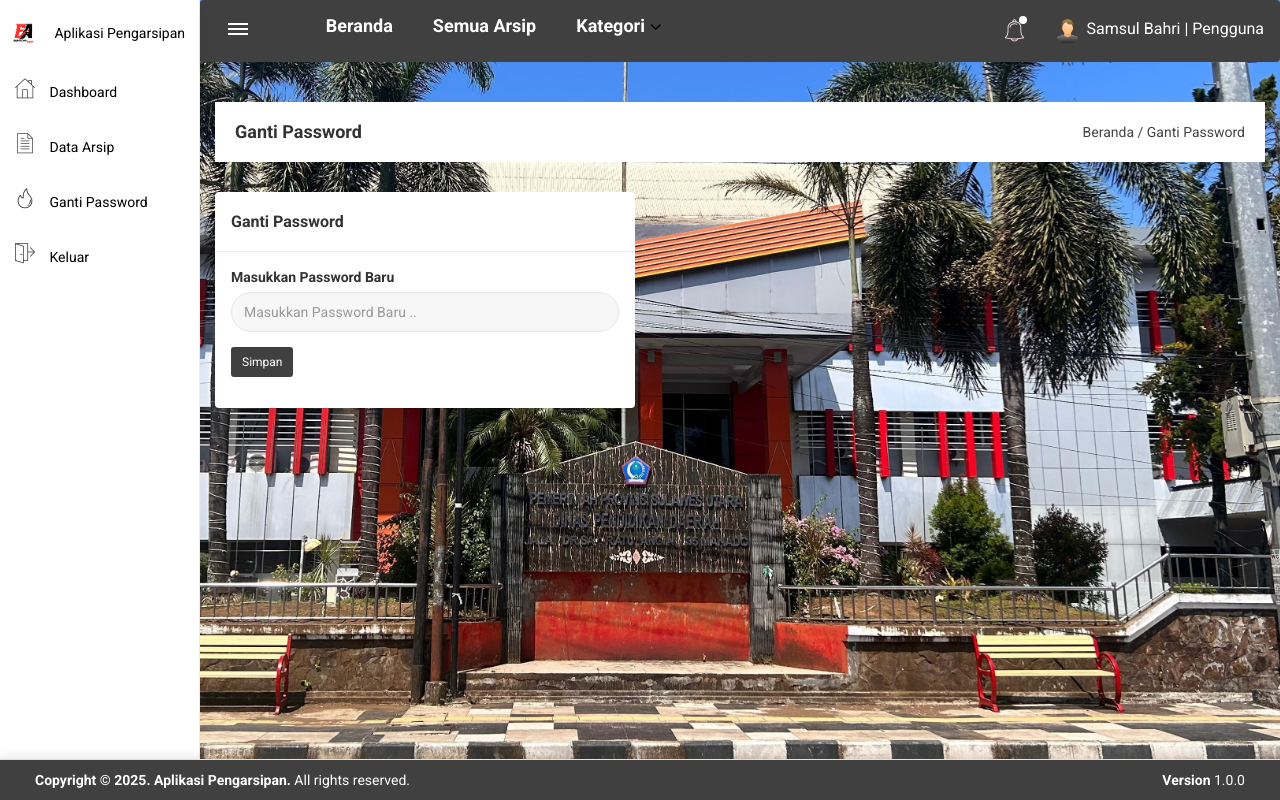
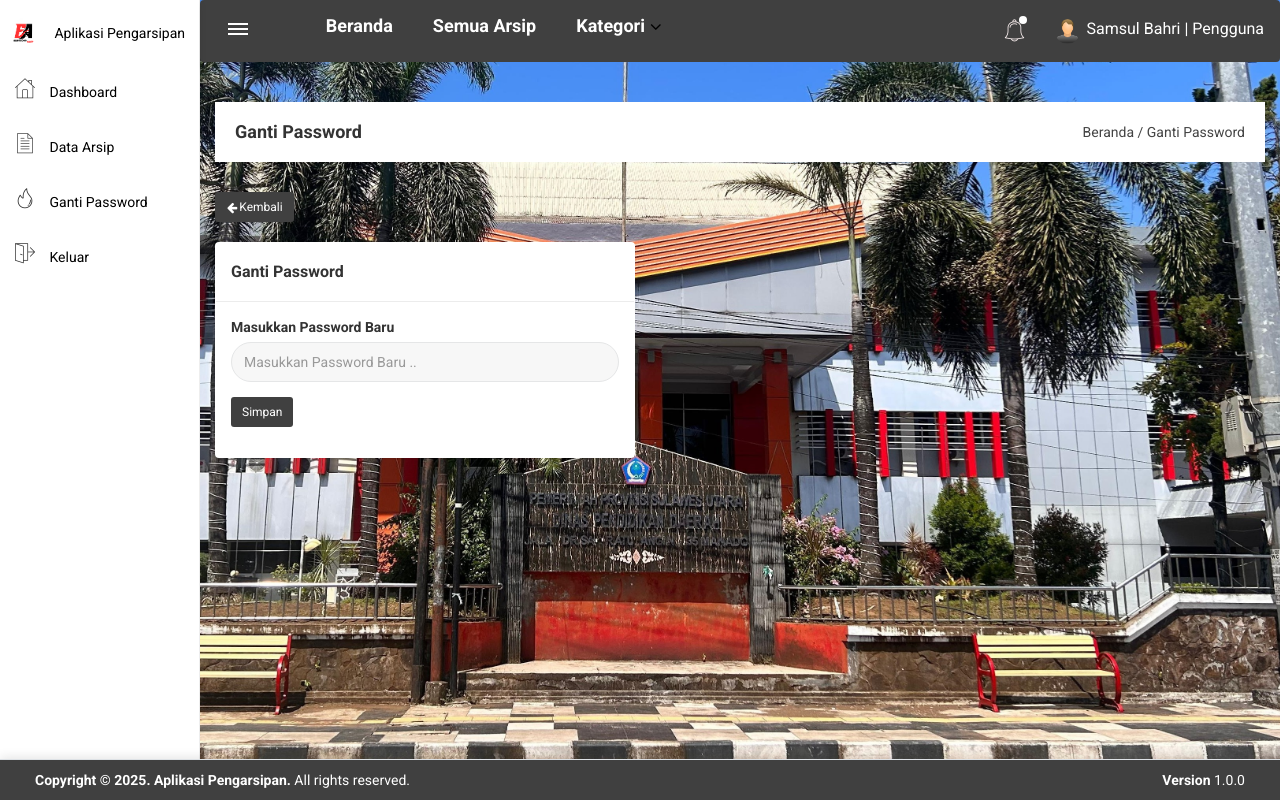
Before and after one commit to mentegagorengz/arsip-web, a PHP site: page /user/gantipassword.php in a window 1280 px wide. Run offline with PHP 8.4, Linux system fonts and the light colour scheme; a user stored in the database is signed in; data comes from the database, SQL or seed files in the repository; some web fonts are replaced.

Commit message:
update folder user

```diff
--- a/user/arsip_tambah.php
+++ b/user/arsip_tambah.php
@@ -37,7 +37,7 @@
                 <div class="panel-body">
 
                     <div class="pull-right">
-                        <a href="arsip.php" class="btn btn-sm" style="background-color: #404040; color: white;"><i class="fa fa-arrow-left"></i> Kembali</a>
+                        <a href="arsip.php" class="btn btn-sm" style="background-color: #404040; color: white;"><i class="fa fa-arrow-left" style="color: white !important;"></i> Kembali</a>
                     </div>
 
                     <br>
--- a/user/footer.php
+++ b/user/footer.php
@@ -175,6 +175,7 @@
         background-color: #404040;
         border-color: #404040;
     }
+
 </style>
 
 </body>
--- a/user/gantipassword.php
+++ b/user/gantipassword.php
@@ -21,6 +21,15 @@
                     </div>
                 </div>
             </div>
+        </div>
+    </div>
+</div>
+
+<!-- Button Kembali -->
+<div class="container-fluid" style="margin-bottom: 20px;">
+    <div class="row">
+        <div class="col-lg-12 style">
+            <a href="arsip.php" class="btn btn-sm" style="background-color: #404040; color: white;"><i class="fa fa-arrow-left" style="color: white !important;"></i> Kembali</a>
         </div>
     </div>
 </div>
```
